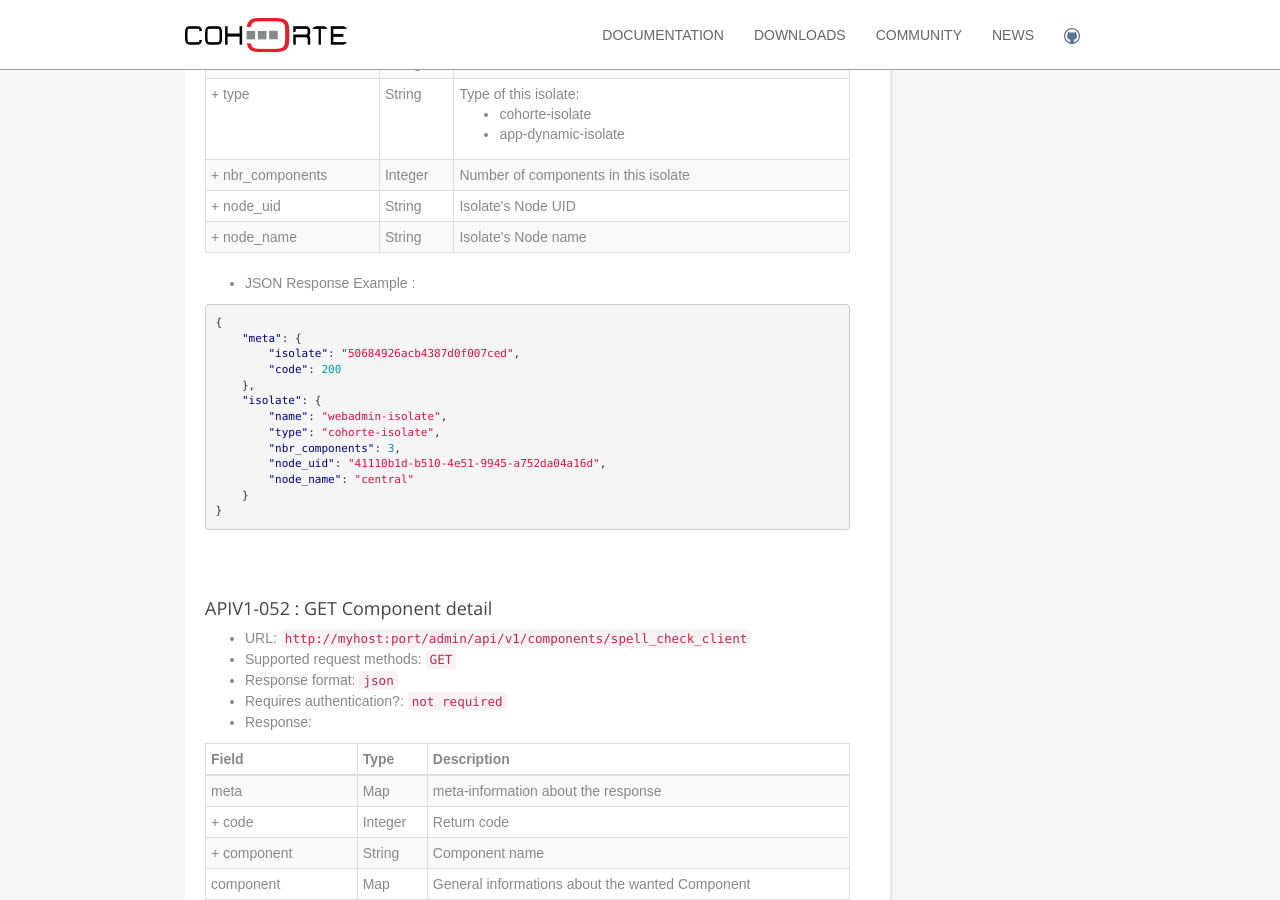
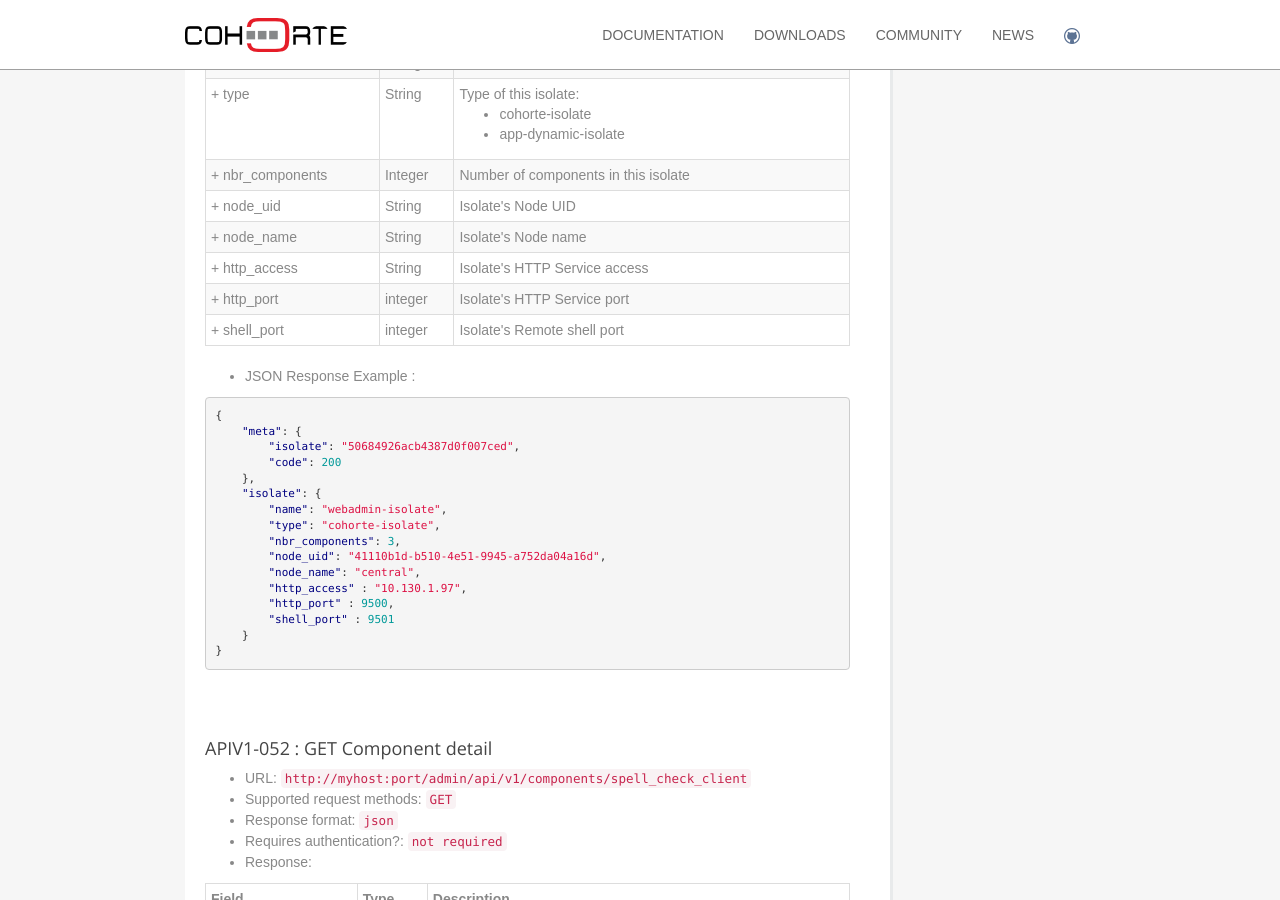
Before and after one commit to cohorte/cohorte.github.io, a Jekyll site: the page docs/1.x/refdoc.html, which Jekyll copies as it is, in a window 1280 px wide and 900 px high, scrolled down 22654 px. Built offline with Jekyll 4.4.1, drawn with Linux system fonts in a browser that asks for light colours.

Commit message:
Updating reference documentation

```diff
--- a/docs/1.x/refdoc.html
+++ b/docs/1.x/refdoc.html
@@ -2751,6 +2751,39 @@ Cohorte components implements only business logic, all the distribution and depe
        Isolate's Node name
       </td>
      </tr>
+     <tr>
+      <td>
+       + http_access
+      </td>
+      <td>
+       String
+      </td>
+      <td>
+       Isolate's HTTP Service access
+      </td>
+     </tr>
+     <tr>
+      <td>
+       + http_port
+      </td>
+      <td>
+       integer
+      </td>
+      <td>
+       Isolate's HTTP Service port
+      </td>
+     </tr>
+     <tr>
+      <td>
+       + shell_port
+      </td>
+      <td>
+       integer
+      </td>
+      <td>
+       Isolate's Remote shell port
+      </td>
+     </tr>
     </tbody>
    </table>
    <ul>
@@ -2769,7 +2802,10 @@ Cohorte components implements only business logic, all the distribution and depe
         <span class="nt">"type"</span><span class="p">:</span> <span class="s2">"cohorte-isolate"</span><span class="p">,</span>
         <span class="nt">"nbr_components"</span><span class="p">:</span> <span class="mi">3</span><span class="p">,</span>
         <span class="nt">"node_uid"</span><span class="p">:</span> <span class="s2">"41110b1d-b510-4e51-9945-a752da04a16d"</span><span class="p">,</span>
-        <span class="nt">"node_name"</span><span class="p">:</span> <span class="s2">"central"</span>
+        <span class="nt">"node_name"</span><span class="p">:</span> <span class="s2">"central"</span><span class="p">,</span>
+        <span class="nt">"http_access"</span> <span class="p">:</span> <span class="s2">"10.130.1.97"</span><span class="p">,</span>
+        <span class="nt">"http_port"</span> <span class="p">:</span> <span class="mi">9500</span><span class="p">,</span>
+        <span class="nt">"shell_port"</span> <span class="p">:</span> <span class="mi">9501</span>
     <span class="p">}</span>
 <span class="p">}</span></code></pre>
    </div>
```
